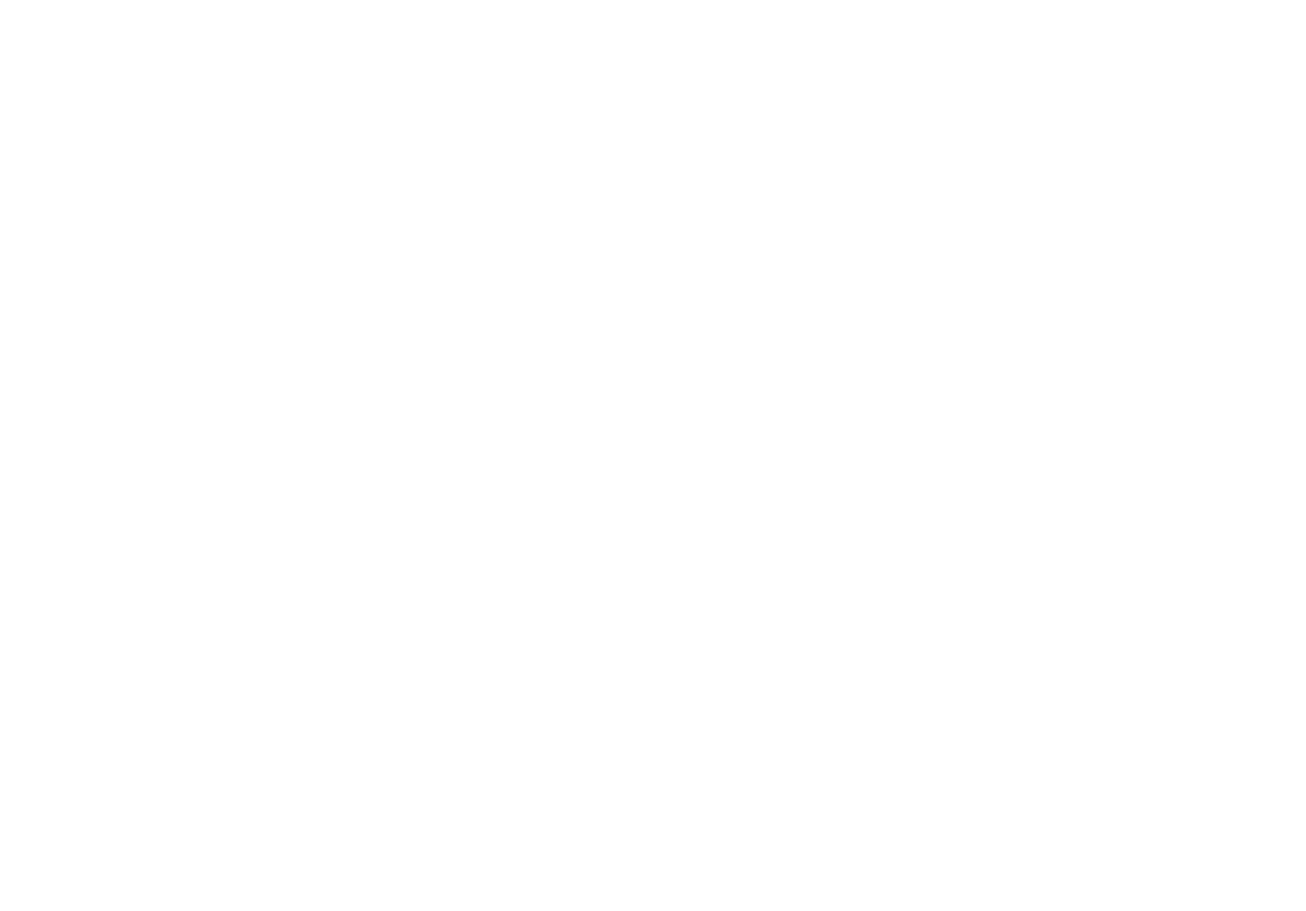
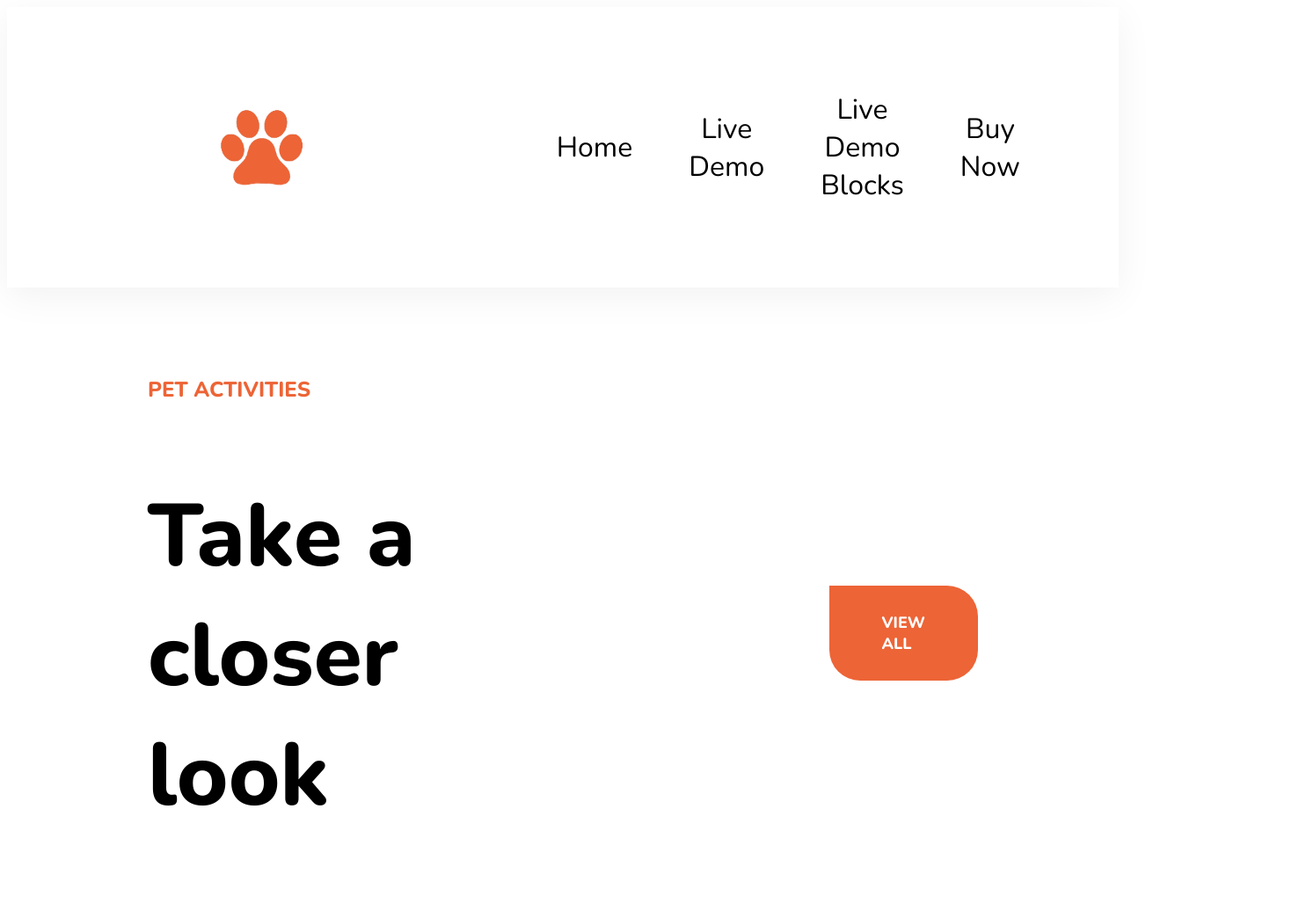
Before and after one commit to SergioSgz90/202204-W02_Sergio-Garcia, a website: page index.html in a window 1280 px wide. Shown: the top 1036 px of the page at 88% size, 1485 px wide, since content can reach past the window. Before the commit the page ends 800 px from the top, so only its background shows below. Drawn offline with nearby package versions, Linux system fonts and the light colour scheme.

Commit message:
estructura html aplicada y estilo css

```diff
--- a/index.html
+++ b/index.html
@@ -1,15 +1,43 @@
 <!DOCTYPE html>
 <html lang="en">
-<head>
-    <meta charset="UTF-8">
-    <meta http-equiv="X-UA-Compatible" content="IE=edge">
-    <meta name="viewport" content="width=device-width, initial-scale=1.0">
-    <title>Challenge 2_Week 2 Sergio Garcia_Pets</title>
-    <link href="style.css" rel="stylesheet">
-</head>
-<body>
-  <header></header>
-  <section></section>
-  <section></section>
-</body>
+    <head>
+        <meta charset="UTF-8" />
+        <meta http-equiv="X-UA-Compatible" content="IE=edge" />
+        <meta name="viewport" content="width=device-width, initial-scale=1.0" />
+        <title>Challenge 2_Week 2 Sergio Garcia_Pets</title>
+        <link href="style.css" rel="stylesheet" />
+        <link rel="preconnect" href="https://fonts.googleapis.com" />
+        <link rel="preconnect" href="https://fonts.gstatic.com" crossorigin />
+        <link
+            href="https://fonts.googleapis.com/css2?family=Nunito:wght@400;800&display=swap"
+            rel="stylesheet"
+        />
+    </head>
+    <body>
+        <header>
+            <div id="boxlogo">
+            <img src="Media/logo2.png" alt="logo" id="logo" />
+            </div>
+            <nav>
+                <button id="home">Home</button>
+                <button id="liveDemo">Live Demo</button>
+                <button id="liveDemoBlocks">Live Demo Blocks</button>
+                <button id="buyNow">Buy Now</button>
+            </nav>
+        </header>
+
+        <section>
+            <div id="headings">
+            <h1>PET ACTIVITIES</h1>
+            <h2>Take a closer look</h2>
+            </div>
+            <div id="viewAll"> VIEW ALL</div>
+        </section>
+
+        <div id="PetImages">
+            <img src="Media/01.jpg" alt="A cute dog bitting a toy" id="petimage"/>
+            <img src= "Media/02.jpg" alt="A little cat under a duvet"id="petimage">
+            <img src="Media/03.jpg" alt="A dog running towards you on the grass"id="petimage" />
+        </div>
+    </body>
 </html>
--- a/style.css
+++ b/style.css
@@ -0,0 +1,97 @@
+body {
+    display: flex;
+    flex-direction: column;
+    justify-content: center;
+}
+
+header {
+    display: flex;
+    flex-direction: row;
+    align-items: center;
+    justify-content: center;
+    padding: 5rem;
+    box-shadow: 0px 10px 40px rgb(242, 242, 242);
+}
+
+#logo {
+    width: 100px;
+}
+
+#boxlogo {
+    display: flex;
+    justify-content: left;
+    padding: 0rem 10rem;
+    width: 600px;
+}
+
+nav {
+    display: flex;
+    flex-direction: row;
+    justify-content: space-evenly;
+}
+
+div {
+    font-family: 'Nunito', sans-serif;
+}
+
+button {
+    font-family: 'Nunito', sans-serif;
+    background-color: white;
+    border: none;
+    color: black;
+    padding: 15px 32px;
+    text-align: center;
+    text-decoration: none;
+    display: inline-block;
+    font-size: 16px;
+    font-size: 200%;
+}
+
+section {
+    display: flex;
+    flex-direction: row;
+    align-items: center;
+    justify-content: center;
+    padding: 5rem 10rem;
+}
+
+#headings {
+    flex-direction: column;
+    padding-right: 400px;
+    justify-content: space-evenly;
+}
+
+#viewAll{
+    background-color: #ed6436;
+    padding: 30px;
+    padding-left: 60px;
+    padding-right: 60px;
+    border-radius: 0px 35px 35px 35px;
+    color: white;
+    font-weight: 800;
+    font-size: large;
+}
+
+h1 {
+    font-family: 'Nunito', sans-serif;
+    color: #ed6436;
+}
+
+h2 {
+    font-family: 'Nunito', sans-serif;
+    font-weight: 800;
+    font-size: 100px;
+}
+
+#PetImages {
+    display: flex;
+    flex-direction: row;
+    justify-content: center;
+    gap: 50px;
+
+
+}
+#petimage{
+border-radius: 60px;
+ width: 530px; height: 600px; object-fit: none;
+}
```
